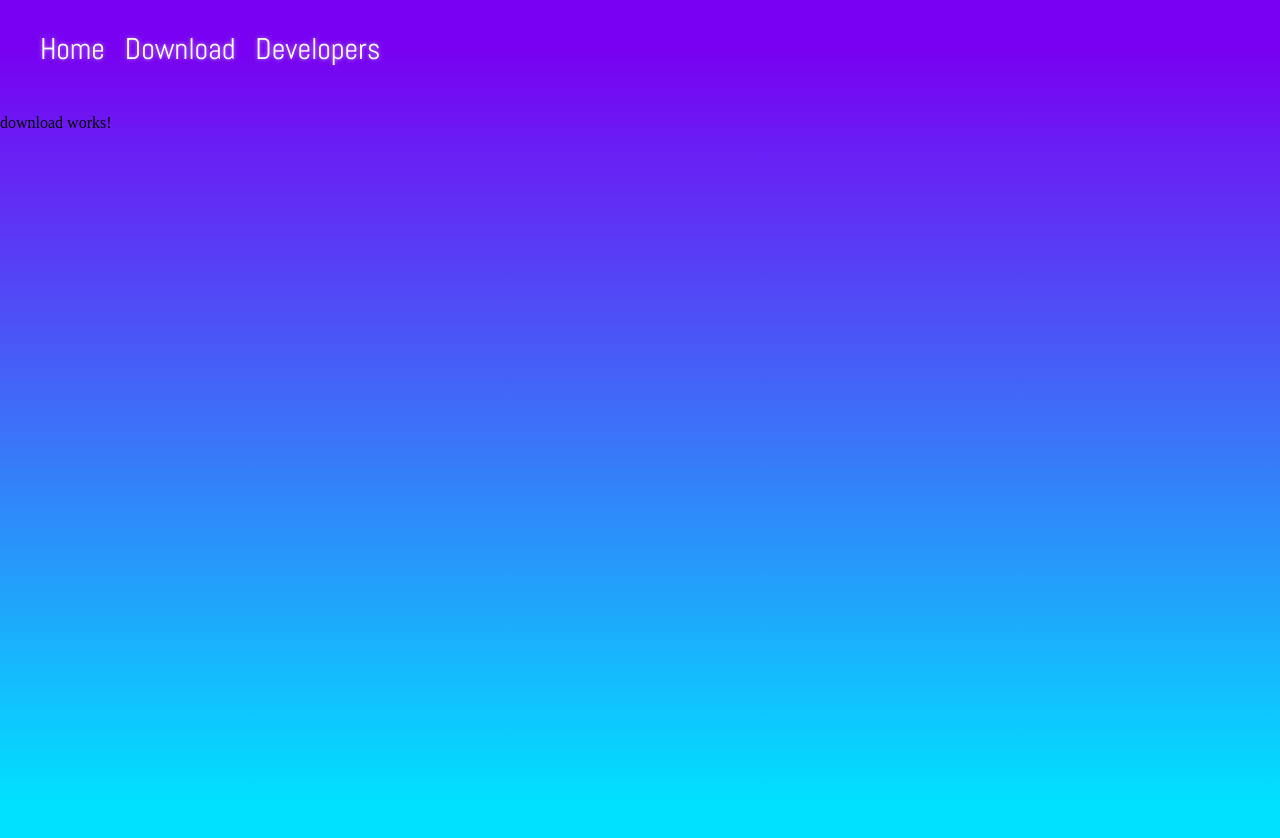
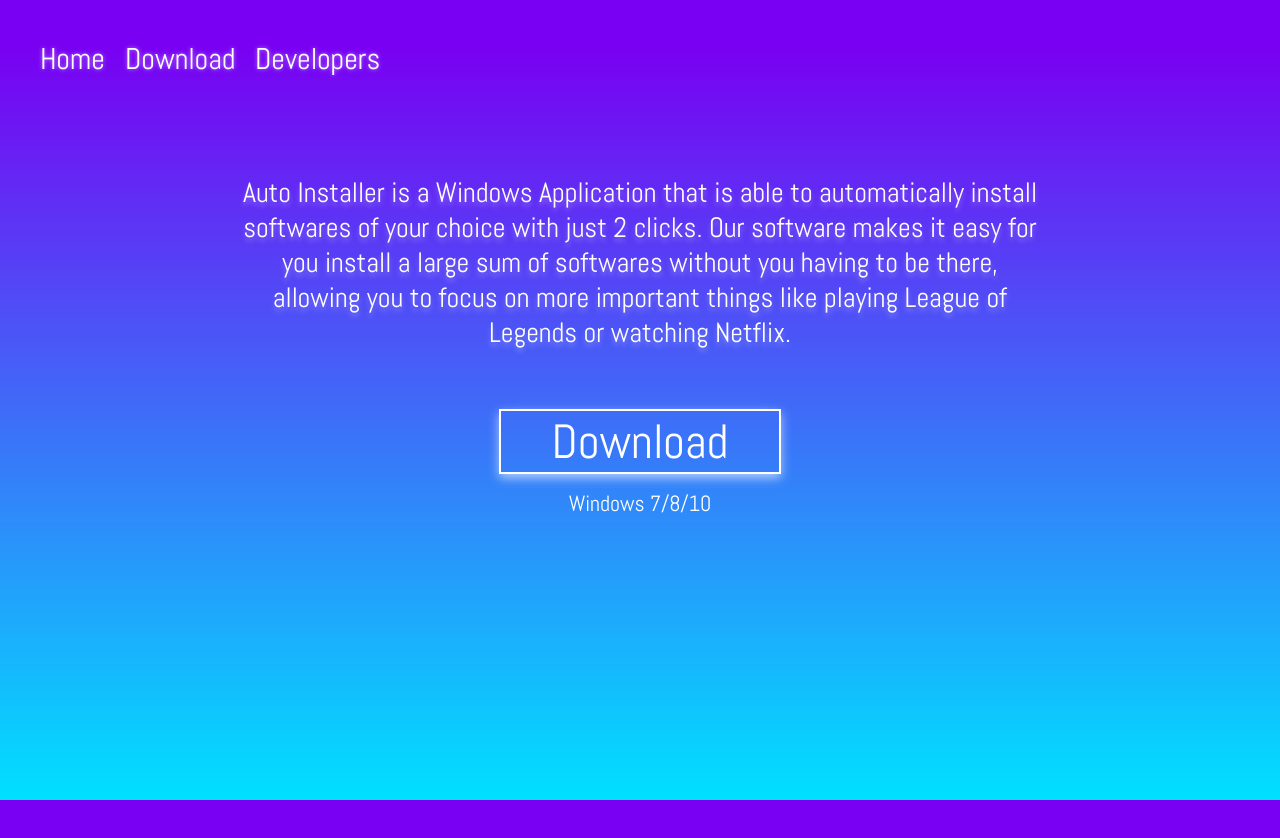
Before and after one commit to Null-Tank/AI-Beta-Website, an Angular app: page /download in a window 1280 px wide. Before the commit the page ends 800 px from the top, so only its background shows below. Built offline with nearby package versions, Linux system fonts and the light colour scheme.

Commit message:
completed download page, although the actuall download function is not ready yet

```diff
--- a/src/app/app.component.css
+++ b/src/app/app.component.css
@@ -19,12 +19,29 @@
     font-size: 30px;
     padding: 10px;
     text-align: center;
-
+    border: 0;
     color: #FFFFFF;
-
+    outline:none;
+    text-decoration:none;
     text-shadow: 0px 0px 4px rgba(255, 255, 255, 0.53);
 }
 
 .nav-items:hover{
     cursor:pointer;
 }
+
+.hvr-grow-shadow {
+    display: inline-block;
+    vertical-align: middle;
+    -webkit-transform: perspective(1px) translateZ(0);
+    transform: perspective(1px) translateZ(0);
+    -webkit-transition-duration: 0.3s;
+    transition-duration: 0.3s;
+    -webkit-transition-property: box-shadow, transform;
+    transition-property: box-shadow, transform;
+  }
+  .hvr-grow-shadow:hover{
+    box-shadow: 0 10px 10px -10px #FFFFFF;
+    -webkit-transform: scale(1.1);
+    transform: scale(1.1);
+  }
--- a/src/app/app.component.html
+++ b/src/app/app.component.html
@@ -1,8 +1,7 @@
-
 <nav>
-  <span class="nav-items">Home</span>
-  <span class="nav-items">Download</span>
-  <span class="nav-items">Developers</span>
+  <span class="nav-items hvr-grow-shadow" routerLink="">Home</span>
+  <span class="nav-items hvr-grow-shadow" routerLink="download">Download</span>
+  <span class="nav-items hvr-grow-shadow" routerLink="developers">Developers</span>
 </nav>
 
 <router-outlet></router-outlet>
--- a/src/app/download/download.component.css
+++ b/src/app/download/download.component.css
@@ -0,0 +1,148 @@
+@-webkit-keyframes fadeInUp {
+    from {
+      opacity: 0;
+      -webkit-transform: translate3d(0, 100%, 0);
+      transform: translate3d(0, 100%, 0);
+    }
+
+    to {
+      opacity: 1;
+      -webkit-transform: translate3d(0, 0, 0);
+      transform: translate3d(0, 0, 0);
+    }
+  }
+
+  @keyframes fadeInUp {
+    from {
+      opacity: 0;
+      -webkit-transform: translate3d(0, 100%, 0);
+      transform: translate3d(0, 100%, 0);
+    }
+
+    to {
+      opacity: 1;
+      -webkit-transform: translate3d(0, 0, 0);
+      transform: translate3d(0, 0, 0);
+    }
+  }
+
+  .fadeInUp {
+    -webkit-animation-name: fadeInUp;
+    animation-name: fadeInUp;
+  }
+
+#container{
+    display:block;
+    width: 1280px;
+    height: 720px;
+    margin:auto;
+    animation-name: fadeInUp;
+    animation-duration: 1s;
+    overflow-y: hidden;
+}
+
+#descContainer{
+    position: relative;
+    top: 20%;
+    transform: perspective(1px) translateY(-50%);
+    padding: 30px;
+    margin: auto;
+    width: 800px;
+}
+
+#desc{
+    color: #ffffff;
+    font-family: Abel;
+    font-style: normal;
+    font-weight: normal;
+    line-height: normal;
+    font-size: 28px;
+    color: #FFFFFF;
+    text-shadow: 0px 4px 5px rgba(255, 255, 255, 0.28);
+    text-align:center;
+}
+
+
+#download{
+
+    display: block;
+    margin:auto;
+    width: 278px;
+    height: 61px;
+    border: 2px solid #FFFFFF;
+    box-shadow: 0px 4px 10px rgba(255, 255, 255, 0.62);
+}
+
+#download-button{
+    background-repeat:no-repeat;
+    border: none;
+    cursor:pointer;
+    overflow: hidden;
+    outline:none;
+    display:block;
+    margin:auto;
+    text-align:center;
+    text-decoration: none;
+
+    font-family: Abel;
+    font-style: normal;
+    font-weight: normal;
+    line-height: normal;
+    font-size: 48px;
+
+
+}
+
+#specRequirements{
+    font-family: Abel;
+    font-style: normal;
+    font-weight: normal;
+    line-height: normal;
+    font-size: 22px;
+    display:block;
+    margin: auto;
+    padding-top: 15px;
+    text-align: center;
+    color: #ffffff;
+}
+
+/* Rectangle Out */
+.hvr-rectangle-out {
+    display: inline-block;
+    vertical-align: middle;
+    -webkit-transform: perspective(1px) translateZ(0);
+    transform: perspective(1px) translateZ(0);
+    box-shadow: 0 0 1px rgba(0, 0, 0, 0);
+    position: relative;
+    color:#fff;
+    background: transparent;
+    -webkit-transition-property: color;
+    transition-property: color;
+    -webkit-transition-duration: 0.3s;
+    transition-duration: 0.3s;
+  }
+  .hvr-rectangle-out:before {
+    content: "";
+    position: absolute;
+    z-index: -1;
+    top: 0;
+    left: 0;
+    right: 0;
+    bottom: 0;
+    background: #ffff;
+    -webkit-transform: scale(0);
+    transform: scale(0);
+    -webkit-transition-property: transform;
+    transition-property: transform;
+    -webkit-transition-duration: 0.3s;
+    transition-duration: 0.3s;
+    -webkit-transition-timing-function: ease-out;
+    transition-timing-function: ease-out;
+  }
+  .hvr-rectangle-out:hover, .hvr-rectangle-out:focus, .hvr-rectangle-out:active {
+    color: black;
+  }
+  .hvr-rectangle-out:hover:before, .hvr-rectangle-out:focus:before, .hvr-rectangle-out:active:before {
+    -webkit-transform: scale(1);
+    transform: scale(1);
+  }
--- a/src/app/download/download.component.html
+++ b/src/app/download/download.component.html
@@ -1,3 +1,15 @@
-<p>
-  download works!
-</p>
+<div id="container">
+  <div id="descContainer">
+    <p id="desc">
+      Auto Installer is a Windows Application that is able to automatically install softwares
+      of your choice with just 2 clicks. Our software makes it easy for you install a large
+      sum of softwares without you having to be there, allowing you to focus on more
+      important things like playing League of Legends or watching Netflix.
+    </p>
+  </div>
+
+  <div id="download">
+    <a id="download-button" class="hvr-rectangle-out">Download</a>
+  </div>
+  <span id="specRequirements">Windows 7/8/10</span>
+</div>
--- a/src/app/home/home.component.css
+++ b/src/app/home/home.component.css
@@ -1,4 +1,33 @@
 @import url('https://fonts.googleapis.com/css?family=Abel');
+
+
+@-webkit-keyframes fadeIn {
+    from {
+      opacity: 0;
+    }
+
+    to {
+      opacity: 1;
+    }
+  }
+
+  @keyframes fadeIn {
+    from {
+      opacity: 0;
+    }
+
+    to {
+      opacity: 1;
+    }
+  }
+
+  .fadeIn {
+    -webkit-animation-name: fadeIn;
+    animation-name: fadeIn;
+  }
+
+
+
 
 #container{
     display:block;
@@ -14,6 +43,8 @@
     padding: 30px;
     margin: auto;
     width: 720px;
+    animation-name: fadeIn;
+    animation-duration: 2s;
 
 }
 
@@ -54,6 +85,7 @@
     display:block;
     margin:auto;
     text-align:center;
+    text-decoration: none;
 
     font-family: Abel;
     font-style: normal;
@@ -63,6 +95,8 @@
 
 
 }
+
+
 
 
 /* Rectangle Out */
--- a/src/app/home/home.component.html
+++ b/src/app/home/home.component.html
@@ -4,7 +4,7 @@
             <span id="product-title">Auto-Installer</span>
         </div>
         <div id="try-now" >
-            <a id="try-now-button" class="hvr-rectangle-out">Try Now</a>
+            <a id="try-now-button" routerLink="download" class="hvr-rectangle-out">Try Now</a>
         </div>
 
     </div>
```
